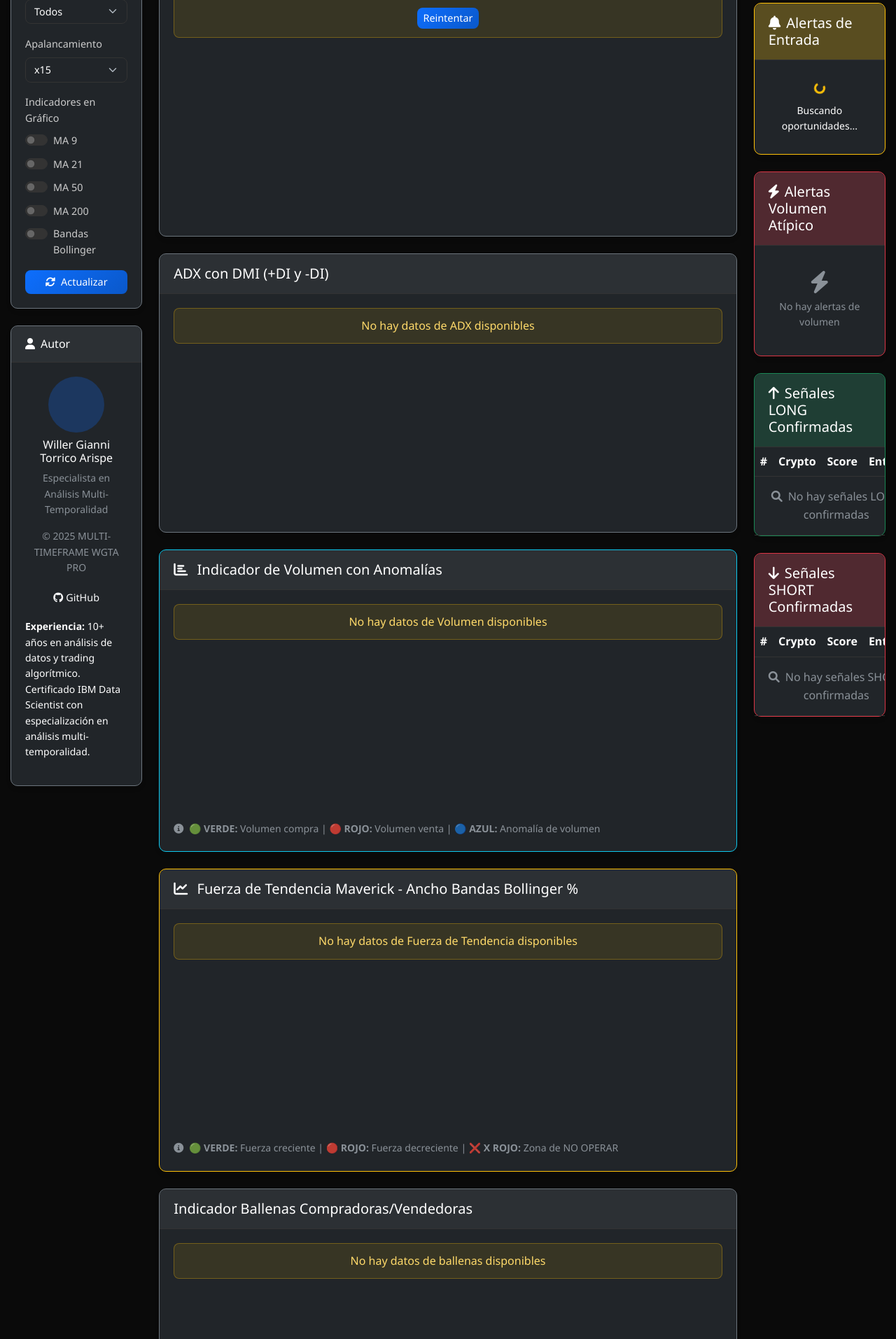
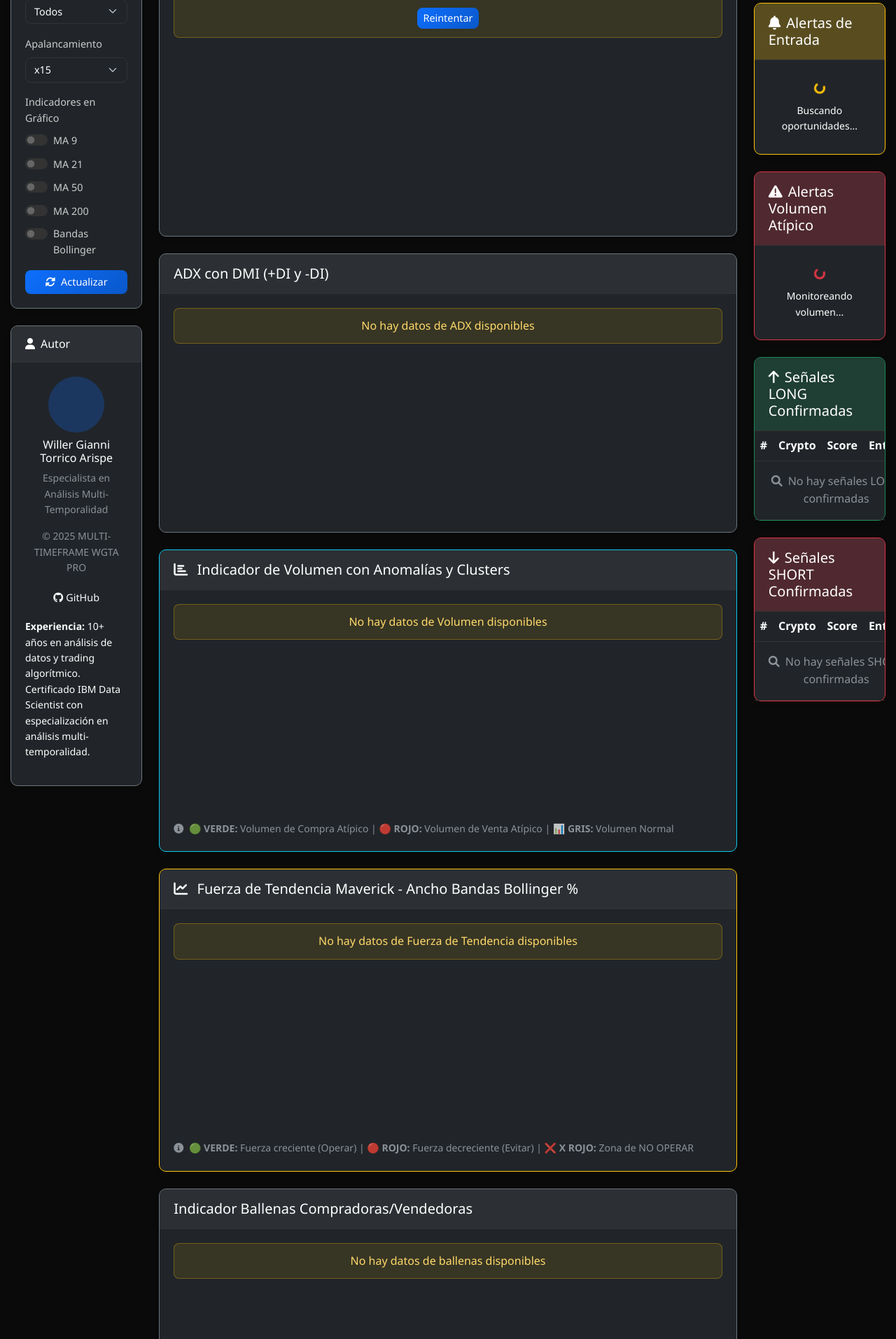
Before and after one commit to Willer5000/multiframewgta, a Flask app: page / in a window 1280 px wide. Shown: the part 869-2782 px from the top of the page at 70% size. Run offline with Flask 3, Linux system fonts and the light colour scheme; data that the repository does not hold is empty; some libraries are stand-ins or nearby versions.

Commit message:
Update index.html

```diff
--- a/templates/index.html
+++ b/templates/index.html
@@ -226,7 +226,7 @@
                     </div>
                 </div>
 
-                <!-- ADX con DMI -->
+                <!-- Gráfico ADX + DMI -->
                 <div class="card bg-dark border-secondary mb-4">
                     <div class="card-header">
                         <h5 class="mb-0">ADX con DMI (+DI y -DI)</h5>
@@ -236,12 +236,12 @@
                     </div>
                 </div>
 
-                <!-- Indicador de Volumen con Anomalías -->
+                <!-- Gráfico de Volumen con Anomalías -->
                 <div class="card bg-dark border-info mb-4">
                     <div class="card-header">
                         <h5 class="mb-0">
                             <i class="fas fa-chart-bar me-2"></i>
-                            Indicador de Volumen con Anomalías
+                            Indicador de Volumen con Anomalías y Clusters
                         </h5>
                     </div>
                     <div class="card-body">
@@ -249,15 +249,15 @@
                         <div class="mt-2">
                             <small class="text-muted">
                                 <i class="fas fa-info-circle me-1"></i>
-                                <strong>🟢 VERDE:</strong> Volumen compra |
-                                <strong>🔴 ROJO:</strong> Volumen venta |
-                                <strong>🔵 AZUL:</strong> Anomalía de volumen
+                                <strong>🟢 VERDE:</strong> Volumen de Compra Atípico |
+                                <strong>🔴 ROJO:</strong> Volumen de Venta Atípico |
+                                <strong>📊 GRIS:</strong> Volumen Normal
                             </small>
                         </div>
                     </div>
                 </div>
 
-                <!-- Fuerza de Tendencia Maverick -->
+                <!-- Gráfico Fuerza de Tendencia Maverick -->
                 <div class="card bg-dark border-warning mb-4">
                     <div class="card-header">
                         <h5 class="mb-0">
@@ -270,8 +270,8 @@
                         <div class="mt-2">
                             <small class="text-muted">
                                 <i class="fas fa-info-circle me-1"></i>
-                                <strong>🟢 VERDE:</strong> Fuerza creciente |
-                                <strong>🔴 ROJO:</strong> Fuerza decreciente |
+                                <strong>🟢 VERDE:</strong> Fuerza creciente (Operar) |
+                                <strong>🔴 ROJO:</strong> Fuerza decreciente (Evitar) |
                                 <strong>❌ X ROJO:</strong> Zona de NO OPERAR
                             </small>
                         </div>
@@ -288,7 +288,7 @@
                     </div>
                 </div>
 
-                <!-- RSI Maverick -->
+                <!-- Gráfico RSI Maverick -->
                 <div class="card bg-dark border-secondary mb-4">
                     <div class="card-header">
                         <h5 class="mb-0">RSI Modificado Maverick (%B)</h5>
@@ -298,7 +298,7 @@
                     </div>
                 </div>
 
-                <!-- RSI Tradicional -->
+                <!-- Gráfico RSI Tradicional -->
                 <div class="card bg-dark border-secondary mb-4">
                     <div class="card-header">
                         <h5 class="mb-0">RSI Tradicional con Divergencias</h5>
@@ -308,7 +308,7 @@
                     </div>
                 </div>
 
-                <!-- MACD -->
+                <!-- Gráfico MACD -->
                 <div class="card bg-dark border-secondary mb-4">
                     <div class="card-header">
                         <h5 class="mb-0">MACD con Histograma</h5>
@@ -317,28 +317,9 @@
                         <div id="macd-chart" style="height: 300px;"></div>
                     </div>
                 </div>
-
-                <!-- Gráfico de Anomalías CMC -->
-                <div class="card bg-dark border-danger mb-4">
-                    <div class="card-header">
-                        <h5 class="mb-0">
-                            <i class="fas fa-bolt me-2"></i>
-                            Volúmenes Atípicos CoinMarketCap
-                        </h5>
-                    </div>
-                    <div class="card-body">
-                        <div id="cmc-chart" style="height: 300px;"></div>
-                        <div class="mt-2">
-                            <small class="text-muted">
-                                <i class="fas fa-info-circle me-1"></i>
-                                Detección de volúmenes atípicos de compra/venta en tiempo real
-                            </small>
-                        </div>
-                    </div>
-                </div>
             </div>
 
-            <!-- Panel Derecho -->
+            <!-- Panel Derecho - Resumen del Mercado -->
             <div class="col-lg-2">
                 <!-- Resumen del Mercado -->
                 <div class="card bg-dark border-secondary mb-4">
@@ -391,10 +372,10 @@
                 <!-- Alertas de Volumen Atípico -->
                 <div class="card bg-dark border-danger mb-4">
                     <div class="card-header bg-danger bg-opacity-25">
-                        <h5 class="mb-0"><i class="fas fa-bolt me-2"></i>Alertas Volumen Atípico</h5>
+                        <h5 class="mb-0"><i class="fas fa-exclamation-triangle me-2"></i>Alertas Volumen Atípico</h5>
                     </div>
                     <div class="card-body" style="max-height: 300px; overflow-y: auto;">
-                        <div id="volume-alerts">
+                        <div id="volume-anomaly-alerts">
                             <div class="text-center py-2">
                                 <div class="spinner-border spinner-border-sm text-danger" role="status">
                                     <span class="visually-hidden">Cargando...</span>
```
